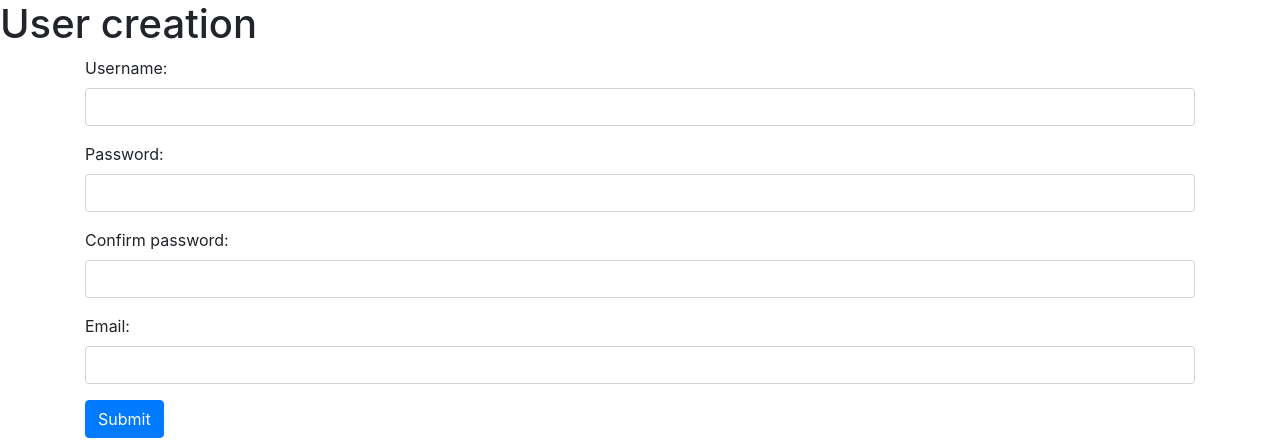
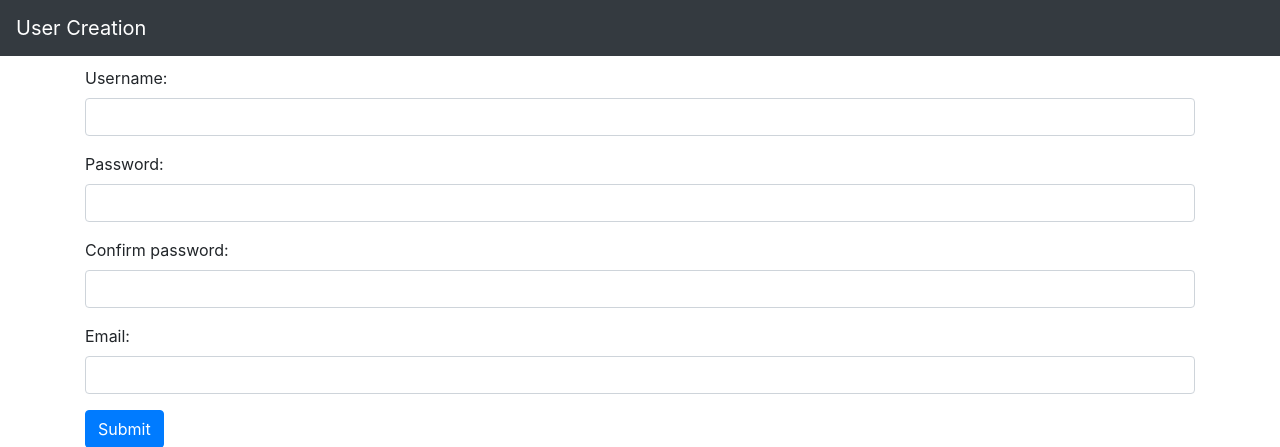
Before and after one commit to robin-douziech/bookman, a Django app: page /user/creation in a window 1280 px wide. Shown: the top 447 px of the page. Run offline with Django 4.2, Linux system fonts and the light colour scheme; some libraries are stand-ins or nearby versions.

Commit message:
Some template shenanigans to allow for a bit more modularity

```diff
--- a/bookman_project/user/templates/user/creation.html
+++ b/bookman_project/user/templates/user/creation.html
@@ -2,9 +2,13 @@
 
 {% load static %}
 
+{% block tab_title %}
+- User Creation
+{% endblock tab_title %}
+
 {% block title %}
-<h1 style="display: flex; align-self: center;">User creation</h1>
-{% endblock %}
+User Creation
+{% endblock title %}
 
 {% block form %}
 
@@ -16,4 +20,4 @@
     </form>
 </div>
 
-{% endblock %}
+{% endblock form %}
--- a/bookman_project/user/templates/user/form.html
+++ b/bookman_project/user/templates/user/form.html
@@ -5,16 +5,19 @@
 <html>
 
 <head>
-    <title>Book Manager</title>
+    <title>Book Manager{% block tab_title %}{% endblock tab_title %}</title>
     <link rel="stylesheet" href="https://stackpath.bootstrapcdn.com/bootstrap/4.5.0/css/bootstrap.min.css">
     <meta name="viewport" content="width=device-width, initial-scale=1">
     <meta charset="utf-8">
 </head>
 
 <body>
-
+    <nav class="navbar navbar-dark bg-dark" style="margin-bottom: 10px;">
+        <a class="navbar-brand">
+            {% block title %}{% endblock title %}
+        </a>
+    </nav>
     <div class="form">
-        <div class="form__heading">{% block title %}{% endblock %}</div>
         <div class="form__content">
             {% block form %}{% endblock %}
         </div>
```
